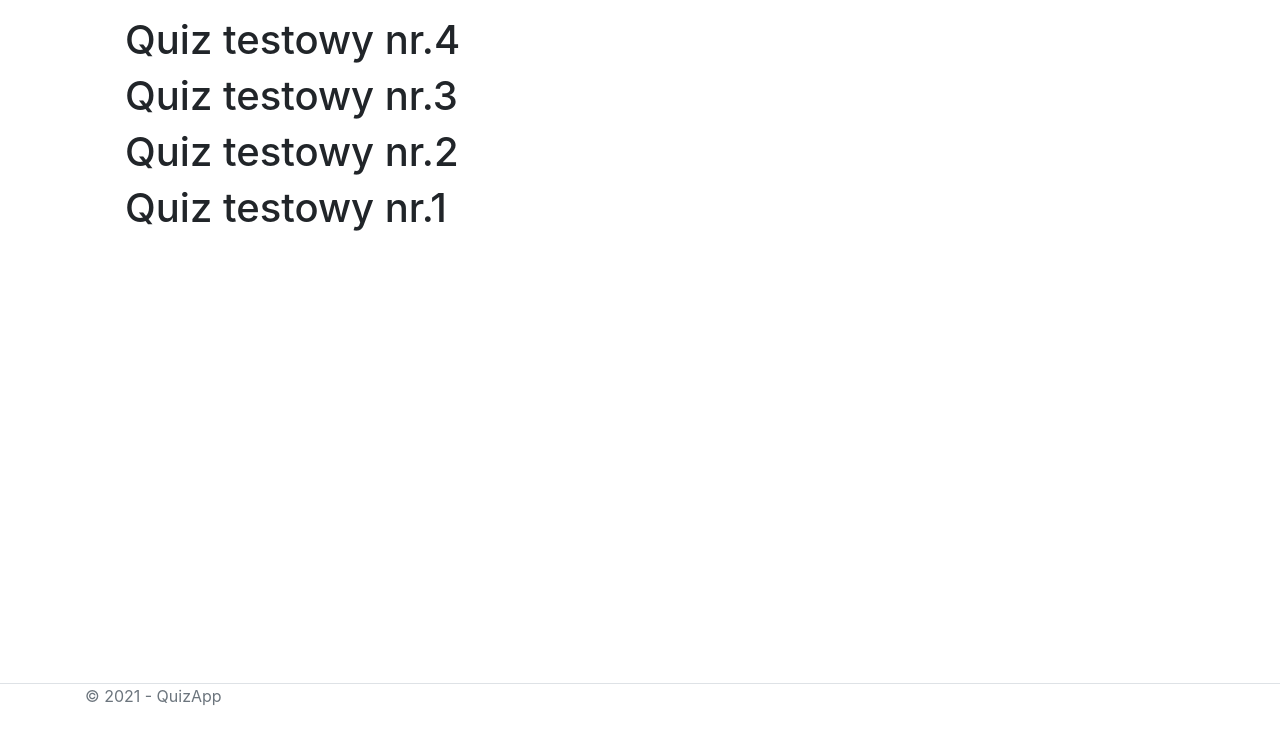
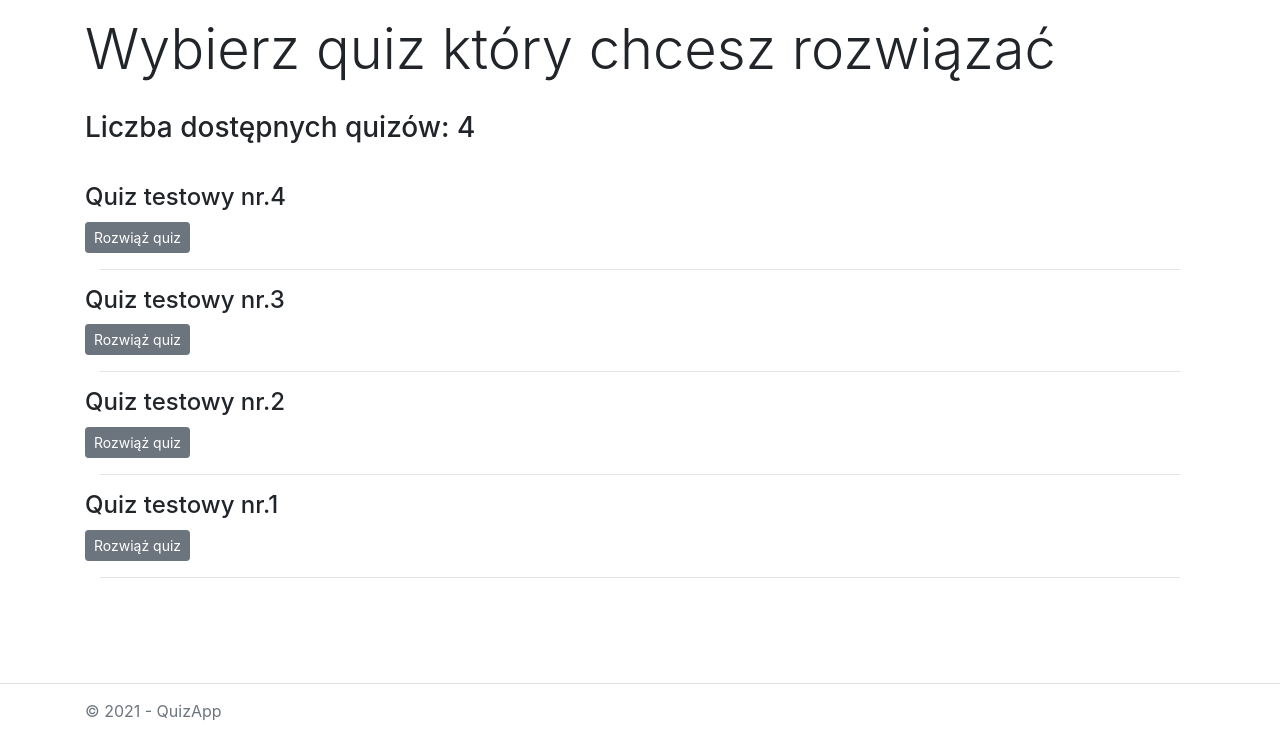
Before and after one commit to gawronCode/PJF_Projekt_Quiz, a Django app: page /quizzes/select/ in a window 1280 px wide. Shown: the part 57-800 px from the top of the page. Run offline with Django 3.2, Linux system fonts and the light colour scheme; data comes from the database, SQL or seed files in the repository; some libraries are stand-ins or nearby versions.

Commit message:
select.html is done

```diff
--- a/quizzes/templates/quizzes/create.html
+++ b/quizzes/templates/quizzes/create.html
@@ -11,7 +11,7 @@
     <header>
         <nav class="navbar navbar-expand-sm navbar-toggleable-sm navbar-light bg-white border-bottom box-shadow mb-3">
             <div class="container">
-                <a class="navbar-brand" >QuizApp</a>
+                <a class="navbar-brand" style="user-select: none" >QuizApp</a>
                 <button class="navbar-toggler" type="button" data-toggle="collapse" data-target=".navbar-collapse" aria-controls="navbarSupportedContent"
                         aria-expanded="false" aria-label="Toggle navigation">
                     <span class="navbar-toggler-icon"></span>
--- a/quizzes/templates/quizzes/index.html
+++ b/quizzes/templates/quizzes/index.html
@@ -11,7 +11,7 @@
     <header>
         <nav class="navbar navbar-expand-sm navbar-toggleable-sm navbar-light bg-white border-bottom box-shadow mb-3">
             <div class="container">
-                <a class="navbar-brand" >QuizApp</a>
+                <a class="navbar-brand" style="user-select: none">QuizApp</a>
                 <button class="navbar-toggler" type="button" data-toggle="collapse" data-target=".navbar-collapse" aria-controls="navbarSupportedContent"
                         aria-expanded="false" aria-label="Toggle navigation">
                     <span class="navbar-toggler-icon"></span>
--- a/quizzes/templates/quizzes/result.html
+++ b/quizzes/templates/quizzes/result.html
@@ -11,7 +11,7 @@
     <header>
         <nav class="navbar navbar-expand-sm navbar-toggleable-sm navbar-light bg-white border-bottom box-shadow mb-3">
             <div class="container">
-                <a class="navbar-brand" >QuizApp</a>
+                <a class="navbar-brand" style="user-select: none" >QuizApp</a>
                 <button class="navbar-toggler" type="button" data-toggle="collapse" data-target=".navbar-collapse" aria-controls="navbarSupportedContent"
                         aria-expanded="false" aria-label="Toggle navigation">
                     <span class="navbar-toggler-icon"></span>
--- a/quizzes/templates/quizzes/select.html
+++ b/quizzes/templates/quizzes/select.html
@@ -11,7 +11,7 @@
     <header>
         <nav class="navbar navbar-expand-sm navbar-toggleable-sm navbar-light bg-white border-bottom box-shadow mb-3">
             <div class="container">
-                <a class="navbar-brand" >QuizApp</a>
+                <a class="navbar-brand" style="user-select: none" >QuizApp</a>
                 <button class="navbar-toggler" type="button" data-toggle="collapse" data-target=".navbar-collapse" aria-controls="navbarSupportedContent"
                         aria-expanded="false" aria-label="Toggle navigation">
                     <span class="navbar-toggler-icon"></span>
@@ -34,25 +34,36 @@
     </header>
     <div class="container">
         <main role="main" class="pb-3">
+            <div class="container">
+                <div class="row">
+                <h1 class="display-4">Wybierz quiz który chcesz rozwiązać</h1>
+                </div>
 
-
-            {% if quizzes %}
-                <ul>
+                {% if quizzes %}
+                <div class="row" style="margin-top: 20px; margin-bottom: 30px">
+                    <h3>Liczba dostępnych quizów: {{ quizzes|length }}</h3>
+                </div>
                 {% for quiz in quizzes %}
-                    <h1>{{ quiz.title }}</h1>
+                    <div class="row">
+                        <div class="media">
+                            <div class="media-body">
+                                <h4 style="margin: 0">{{ quiz.title }}</h4>
+                                <a class="btn btn-secondary btn-sm" role="button" style="margin-top: 10px; color:white">Rozwiąż quiz</a>
+                            </div>
+                        </div>
+                    </div>
+                    <hr>
                 {% endfor %}
-                </ul>
                 {% else %}
                     <p>Brak quizów w bazie danych</p>
             {% endif %}
-
-
+            </div>
         </main>
     </div>
 
     <div class="navbar-fixed-bottom">
     <footer class="border-top footer text-muted" style="position: fixed; height: 60px; bottom: 0; width: 100%">
-        <div class="container">
+        <div class="container" style="margin-top: 15px">
             &copy; 2021 - QuizApp
         </div>
     </footer>
--- a/quizzes/templates/quizzes/solve.html
+++ b/quizzes/templates/quizzes/solve.html
@@ -11,7 +11,7 @@
     <header>
         <nav class="navbar navbar-expand-sm navbar-toggleable-sm navbar-light bg-white border-bottom box-shadow mb-3">
             <div class="container">
-                <a class="navbar-brand" >QuizApp</a>
+                <a class="navbar-brand" style="user-select: none">QuizApp</a>
                 <button class="navbar-toggler" type="button" data-toggle="collapse" data-target=".navbar-collapse" aria-controls="navbarSupportedContent"
                         aria-expanded="false" aria-label="Toggle navigation">
                     <span class="navbar-toggler-icon"></span>
```
